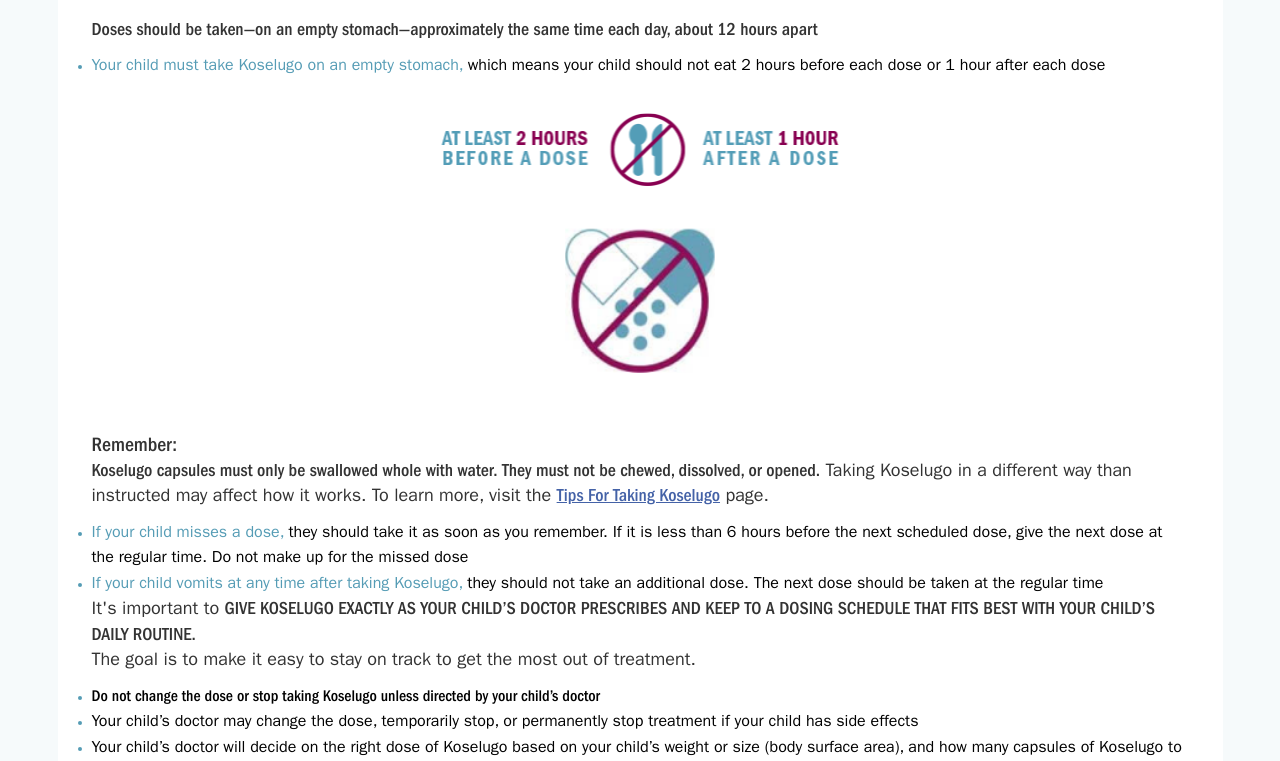
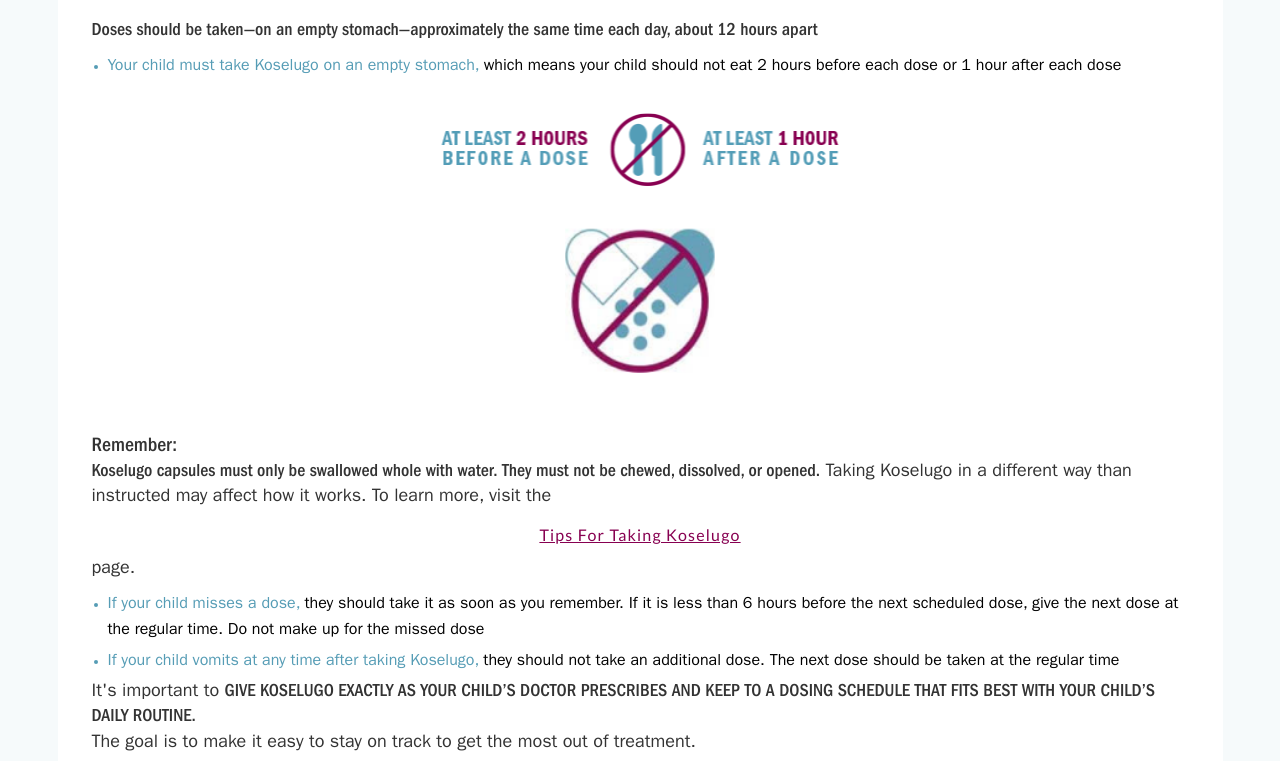
Before and after one commit to HackMort/koselugo, an Astro site: page /taking-koselugo in a window 1280 px wide. Shown: the part 945-1706 px from the top of the page. Built offline with nearby package versions, Linux system fonts and the light colour scheme; Astro itself is replaced by a stand-in of ours.

Commit message:
style: :lipstick: Add styles for list
Add padding-left to list and add margin-bottom to list-items

```diff
--- a/src/pages/taking-koselugo.astro
+++ b/src/pages/taking-koselugo.astro
@@ -21,7 +21,7 @@ import Callout from '../components/Callout.astro';
           <img class="taking-koselugo__image atleast-image" src="/assets/images/taking-koselugo/atleast.png" alt=" ">
           <img class="taking-koselugo__image capsule-icon" src="/assets/images/taking-koselugo/capsule-icon.png" alt=" ">
           <p class="taking-koselugo__paragraph taking-koselugo__paragraph--emphasis"><b>Remember:</b></p>
-          <p><b>Koselugo capsules must only be swallowed whole with water. They must not be chewed, dissolved, or opened.</b>  Taking Koselugo in a different way than instructed may affect how it works. To learn more, visit the <a href="https://koselugo.com/dosing-schedule.html#tips-for-taking">Tips For Taking Koselugo</a> page.</p>
+          <p><b>Koselugo capsules must only be swallowed whole with water. They must not be chewed, dissolved, or opened.</b>  Taking Koselugo in a different way than instructed may affect how it works. To learn more, visit the <a href="/dosing-schedule.html#tips-for-taking" class="button button--basic">Tips For Taking Koselugo</a> page.</p>
           <ul class="taking-koselugo__list">
             <li class="taking-koselugo__list-item"><span class="color-aqua">If your child misses a dose,</span> they should take it as soon as you remember. If it is less than 6 hours before the next scheduled dose, give the next dose at the regular time. Do not make up for the missed dose</li>
             <li class="taking-koselugo__list-item"><span class="color-aqua">If your child vomits at any time after taking Koselugo,</span> they should not take an additional dose. The next dose should be taken at the regular time</li>
--- a/src/styles/style.scss
+++ b/src/styles/style.scss
@@ -688,8 +688,11 @@
 
   &__list {
     margin-top: 0.6rem;
+    padding-left: 1rem;
 
-
+    &-item {
+      margin-bottom: 5px;
+    }
   }
 
   &__paragraph {
```
